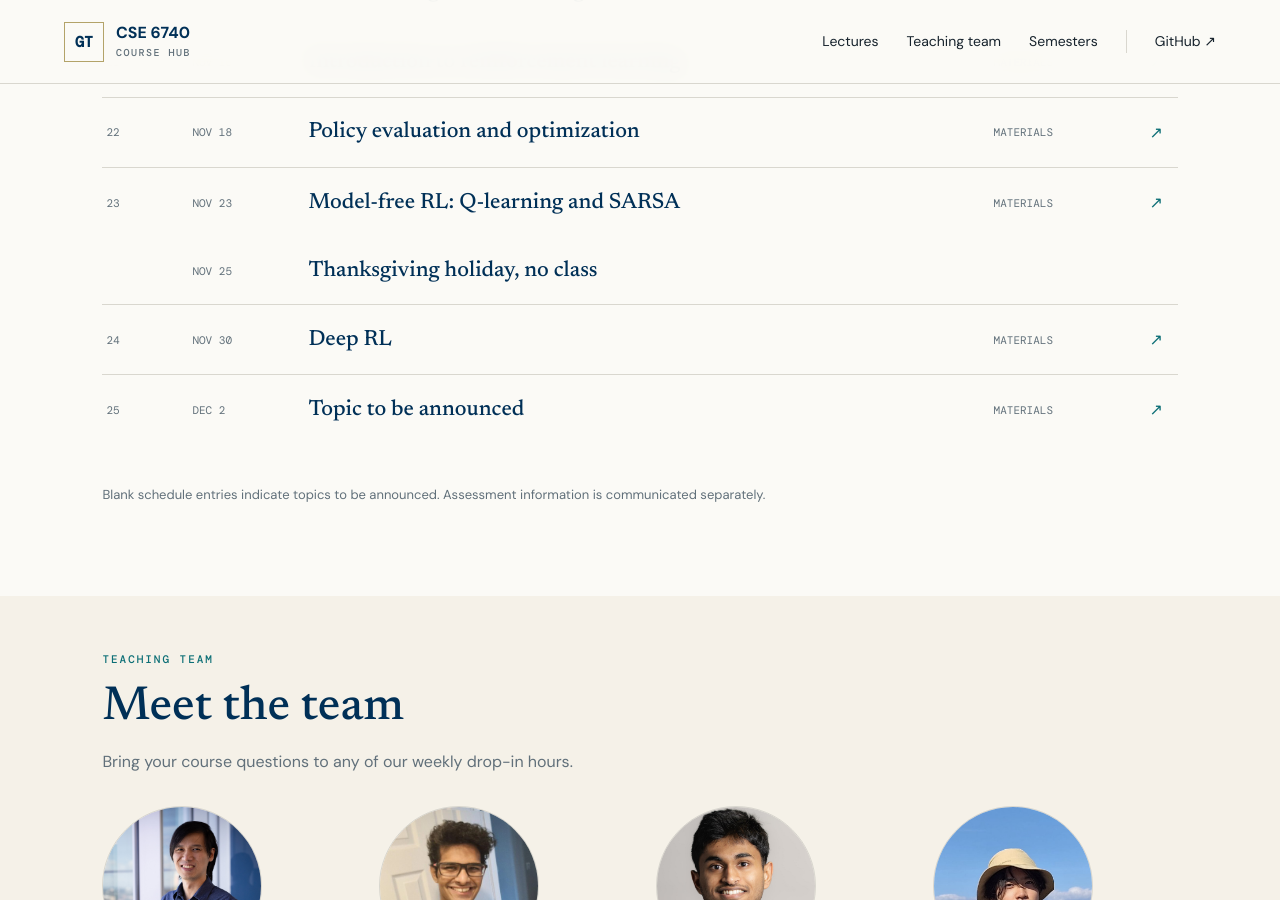
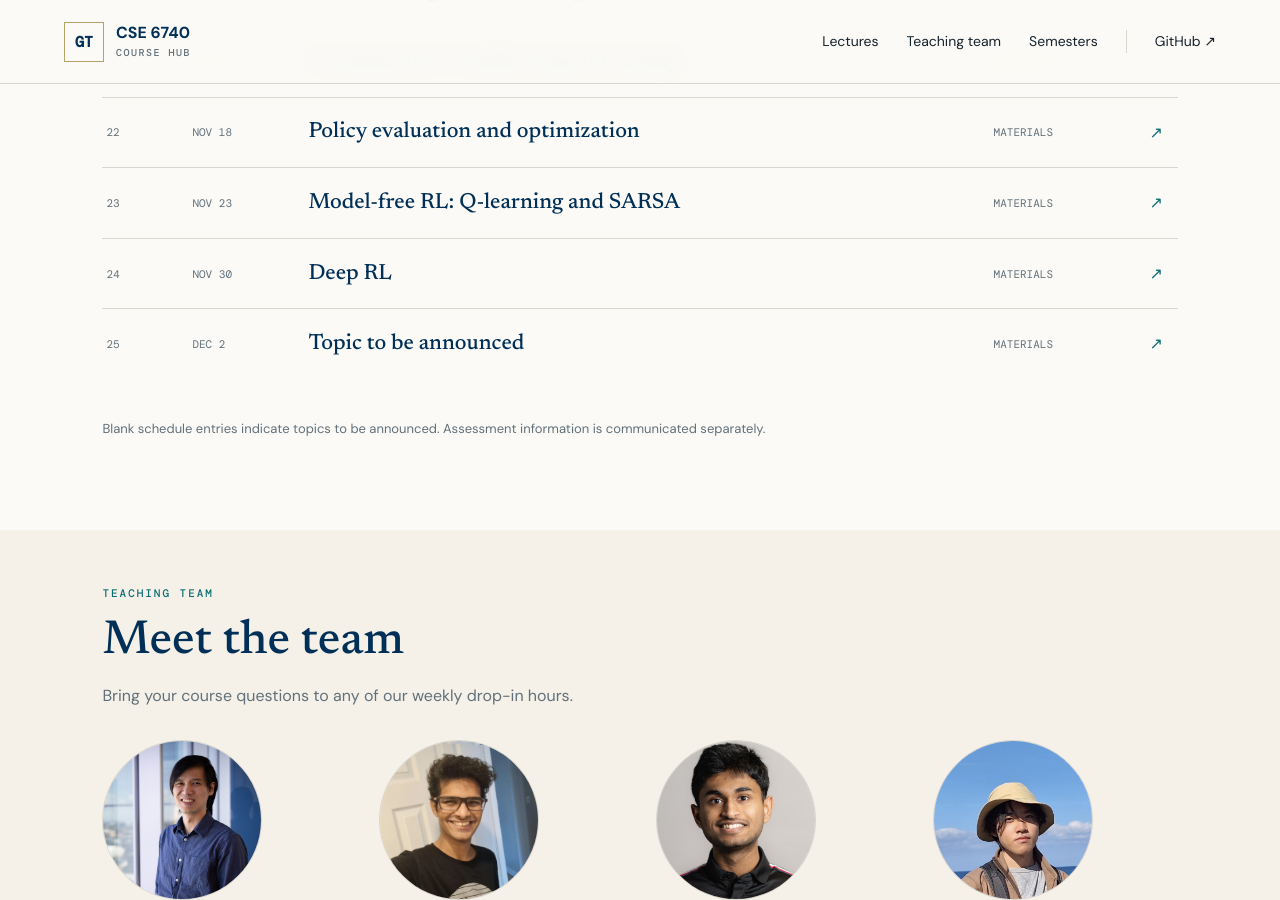
Before and after one commit to GT-KOALA/Gatech-CSE6740, a Jekyll site: the page built from index.html, in a window 1280 px wide and 900 px high, scrolled down 2763 px. Built offline with Jekyll 4.4.1, drawn with Linux system fonts in a browser that asks for light colours.

Commit message:
Remove Thanksgiving slot from Fall 2026 schedule

```diff
--- a/_data/fall_2026_schedule.yml
+++ b/_data/fall_2026_schedule.yml
@@ -68,10 +68,6 @@
 - date: "2026-11-23"
   lecture: 23-model-free-rl
   group: advanced
-- date: "2026-11-25"
-  title: "Thanksgiving holiday, no class"
-  no_class: true
-  group: advanced
 - date: "2026-11-30"
   lecture: 24-deep-rl
   group: advanced
```
